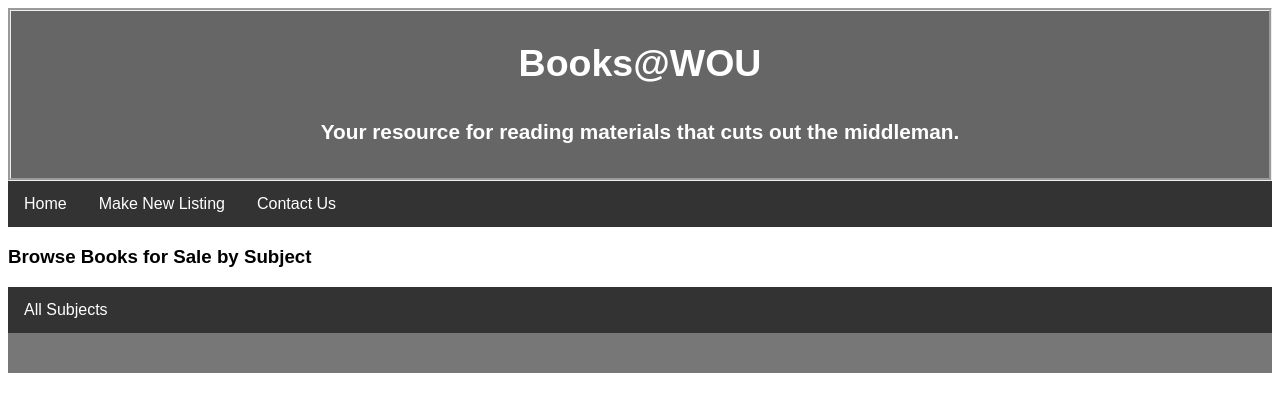
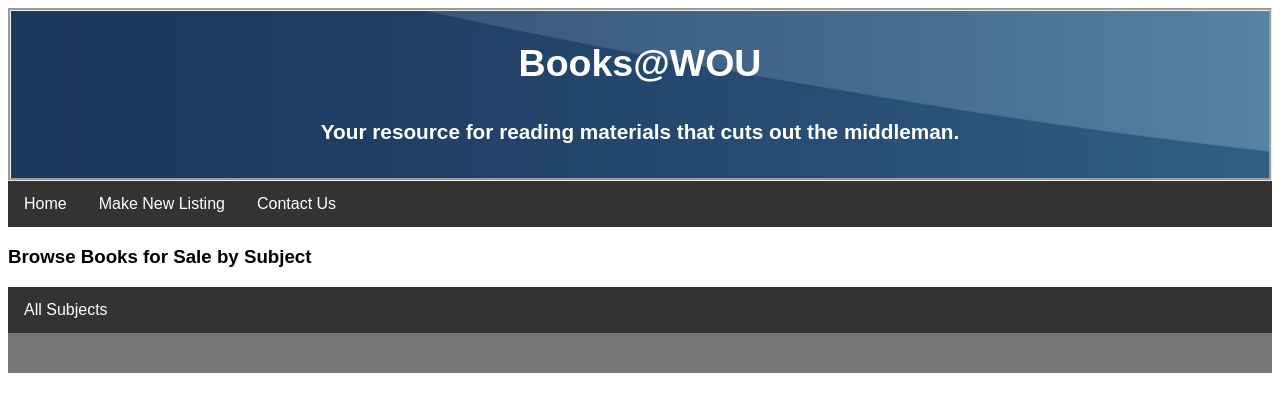
Before and after one commit to AOhnemus/BooksAtWOU, a PHP site: page /index.html in a window 1280 px wide. Shown: the top 412 px of the page. Run offline with PHP 8.4, Linux system fonts and the light colour scheme.

Commit message:
edited style.css

```diff
--- a/style.css
+++ b/style.css
@@ -3,7 +3,7 @@
 /* Style the header */
 header {
   border-style: groove;
-  background-color: #666;
+  background-image: url("header-background.jpg");
   padding: 0px;
   text-align: center;
   font-size: 25px;
```
